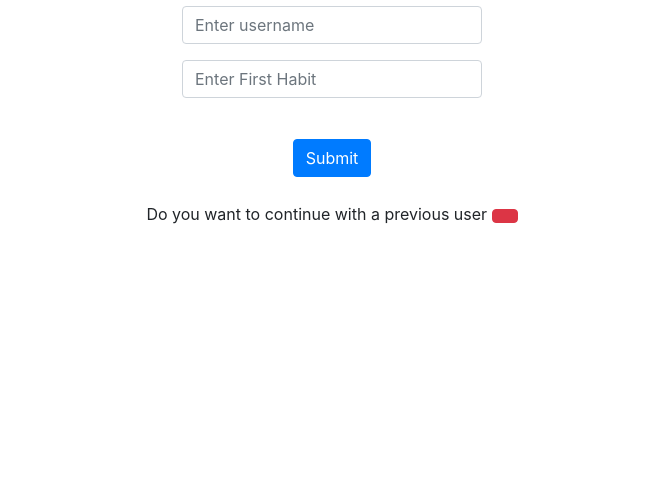
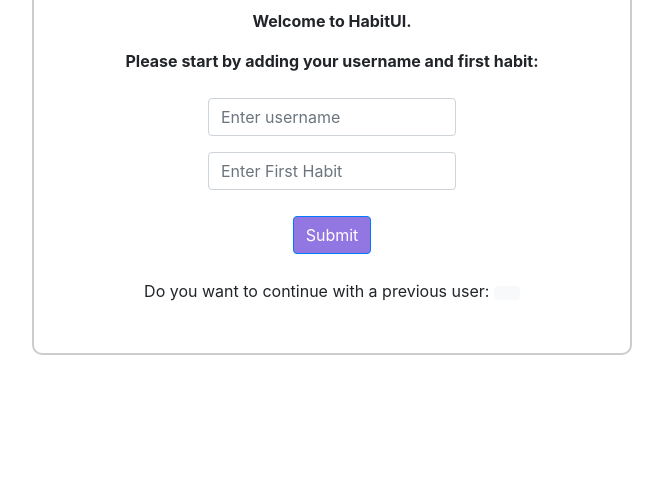
Before and after one commit to jonnoclifford/habitui, a plain HTML site: page index.html in a window 1280 px wide. Shown: the part 308-800 px from the top of the page, without its empty margins (308-971 px from the left). Drawn offline with nearby package versions, Linux system fonts and the light colour scheme; no server answers.

Commit message:
border added to welcome screen

```diff
--- a/assets/js/script.js
+++ b/assets/js/script.js
@@ -226,7 +226,7 @@ document.getElementById('addHabitBtn').addEventListener('click', addHabit);
 //HomeScreen Section
 
 const startButton = document.querySelector("#start");
-const mainDash = document.querySelector("#MainDashbord");
+const mainDash = document.querySelector("#MainDashboard");
 const startScreen = document.getElementById('start-screen');
 const uInput = document.querySelector(".uInput")
 const username = document.querySelector(".username")
@@ -243,11 +243,11 @@ let puser = JSON.parse(localStorage.getItem('username'))
 
 if (puser !== '') {
     puserButton.innerHTML = puser;
-    puserButton.classList.add("btn-danger")
+    puserButton.classList.add("btn-light")
     puserButton.classList.add("btn")
     const puserMessage = document.createElement("div")
     puserMessage.classList.add("main-form")
-    puserMessage.innerHTML = "Do you want to continue with a previous user "
+    puserMessage.innerHTML = "Do you want to continue with a previous user:  "
     puserDiv.append(puserMessage)
     puserMessage.append(puserButton)
 }
--- a/index.html
+++ b/index.html
@@ -14,7 +14,7 @@
 
 
 
-    <div id="start-screen" class="start wrapper" style="text-align: center;">
+    <div id="start-screen" class="start wrapper" style="text-align: center; padding: 50px; border: 2px solid #ccc; border-radius: 10px;">
       <div class="main-logo" style="margin-left: auto; margin-right: auto;">
         <img src="./assets/images/HabitUI_Logo.png" alt="HabitUI logo" style="width: 350px;" />
       </div>
@@ -22,7 +22,10 @@
       <form class="main-form">
 
         <p class="font-weight-bold" style="margin-top: 25px;">
-          Welcome to HabitUi. Please start by adding your username and first habit
+          Welcome to HabitUI.
+        </p>
+        <p class="font-weight-bold">
+          Please start by adding your username and first habit:
         </p>
         <div class="form-group form-outline w-50" style="width: auto; margin-left: auto; margin-right: auto; margin-top: 25px;">
           <input class="uInput form-control" placeholder="Enter username">
@@ -30,7 +33,7 @@
         <div class="form-group form-outline w-50" style="width: auto; margin-left: auto; margin-right: auto;">
           <input class="firstHabit form-control" placeholder="Enter First Habit">
         </div>
-        <button type="submit" id="start" class="btn btn-primary" style="margin-top: 25px;">Submit</button>
+        <button type="submit" id="start" class="btn btn-primary" style="margin-top: 10px; background-color: rgba(110, 74, 218, .75);">Submit</button>
       </form>
 
       <div id="previous-users" style="padding-top: 25px;"></div>
@@ -38,7 +41,7 @@
     </div>
 
 
-    <div id="MainDashbord" class="hide">
+    <div id="MainDashboard" class="hide">
       <!-- Sidebar -->
       <div class="sidebar">
         <div class="header">
```
